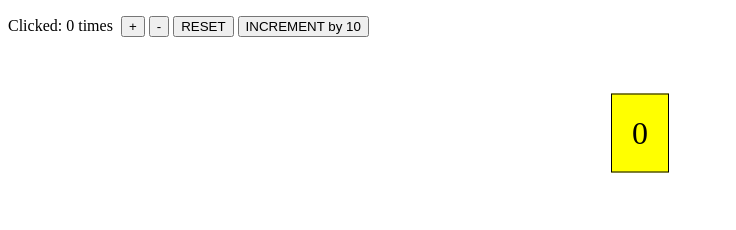
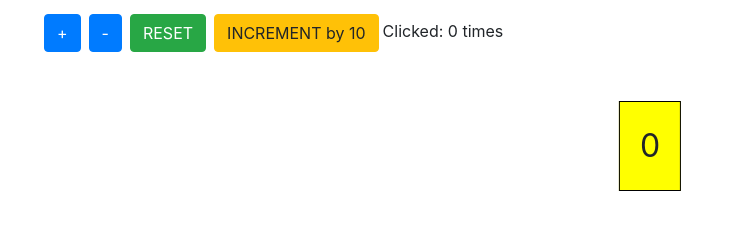
Before and after one commit to chiccomotta/redux-basic, a React app: page / in a window 1280 px wide. Shown: the whole page, without its empty margins (0-736 px from the left). Built offline with nearby package versions, Linux system fonts and the light colour scheme.

Commit message:
added bootstrap cdn

```diff
--- a/public/index.html
+++ b/public/index.html
@@ -4,6 +4,12 @@
     <meta charset="utf-8" />
     <meta name="viewport" content="width=device-width, initial-scale=1" />
     <title>Redux Counter Example</title>
+    <link
+      rel="stylesheet"
+      href="https://stackpath.bootstrapcdn.com/bootstrap/4.4.1/css/bootstrap.min.css"
+      integrity="sha384-Vkoo8x4CGsO3+Hhxv8T/Q5PaXtkKtu6ug5TOeNV6gBiFeWPGFN9MuhOf23Q9Ifjh"
+      crossorigin="anonymous"
+    />
   </head>
   <body>
     <div id="root"></div>
--- a/src/components/Counter.js
+++ b/src/components/Counter.js
@@ -15,13 +15,21 @@ class Counter extends Component {
   render() {
     const { value, increment, decrement, reset, increment10 } = this.props
     return (
-      <p>
+      <div>
+        <button type="button" className="btn btn-primary" onClick={increment}>
+          +
+        </button>
+        <button type="button" className="btn btn-primary" onClick={decrement}>
+          -
+        </button>
+        <button type="button" className="btn btn-success" onClick={reset}>
+          RESET
+        </button>
+        <button type="button" className="btn btn-warning" onClick={increment10}>
+          INCREMENT by 10
+        </button>
         Clicked: {value} times &nbsp;
-        <button onClick={increment}>+</button>{" "}
-        <button onClick={decrement}>-</button>{" "}
-        <button onClick={reset}>RESET</button>{" "}
-        <button onClick={increment10}>INCREMENT by 10</button>{" "}
-      </p>
+      </div>
     )
   }
 }
--- a/src/site.css
+++ b/src/site.css
@@ -1,3 +1,12 @@
+div {
+  padding-left: 10px;
+  margin: 10px;
+}
+
+button {
+  margin: 4px;
+}
+
 div.container {
   height: 10em;
   position: relative;
```
